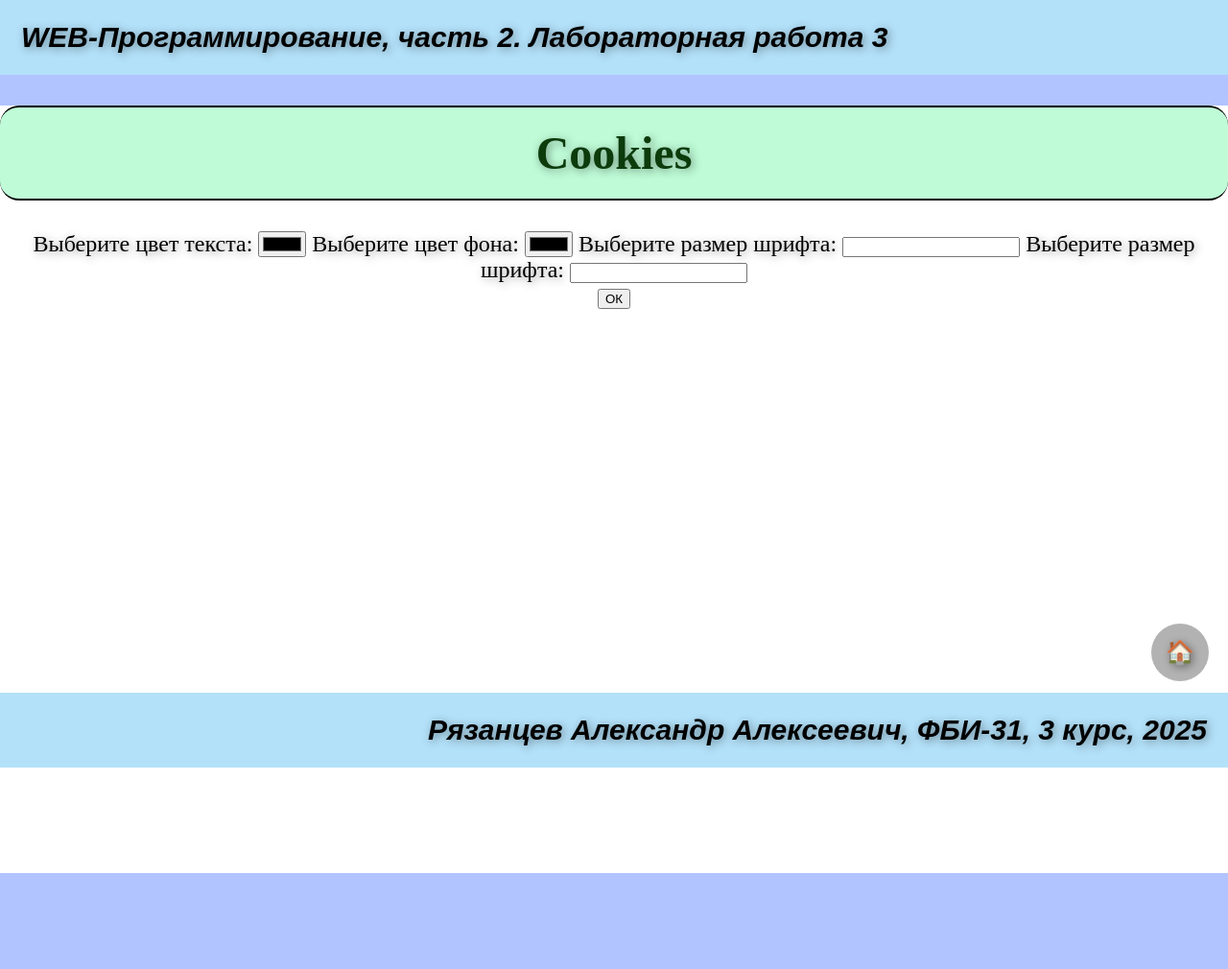
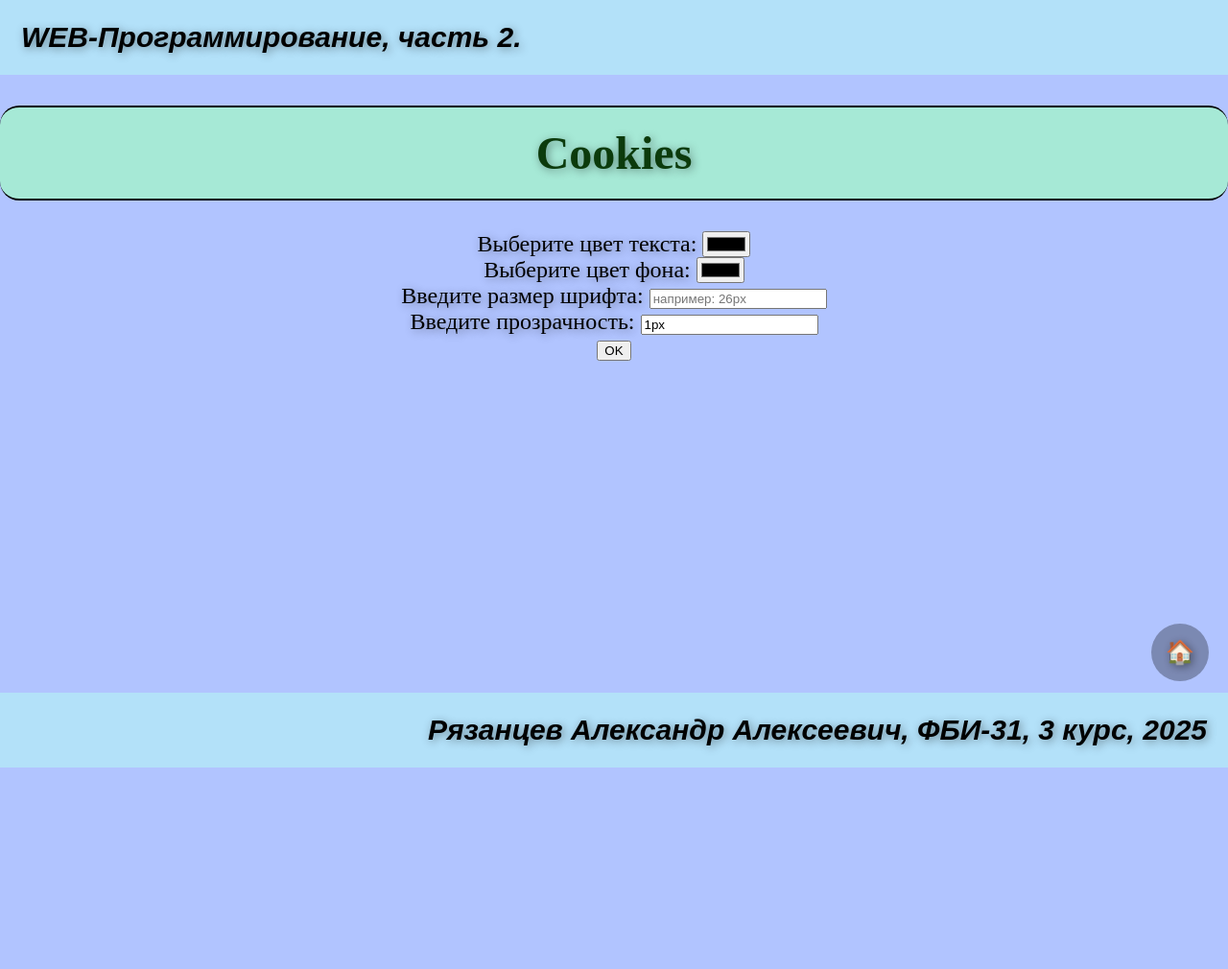
Before and after one commit to sheeshh21/web-back-labs, a Flask app: page /lab3/settings in a window 1280 px wide. Shown: the whole page at 96% size. After the commit the page ends 800 px from the top, so only its background shows below. Run offline with Flask 3, Linux system fonts and the light colour scheme.

Commit message:
правки

```diff
--- a/lab3.py
+++ b/lab3.py
@@ -78,24 +78,24 @@ def end():
 @lab3.route('/lab3/settings')
 def settings():
     color = request.args.get('color')
-    backgroundColor = request.args.get('backgroundColor')
-    fontSize = request.args.get('fontSize')
-    textshadow = request.args.get('textshadow')
+    bg_color = request.args.get('bg_color')
+    font_size = request.args.get('font_size')
+    opacity = request.args.get('opacity')
 
-    if color or backgroundColor or fontSize or textshadow:
+    if color or bg_color or font_size or opacity:
         resp = make_response(redirect('/lab3/settings'))
         if color:
             resp.set_cookie('color', color)
-        if backgroundColor:
-            resp.set_cookie('backgroundColor', backgroundColor)
-        if fontSize:
-            resp.set_cookie('fontSize', fontSize)
-        if textshadow:
-            resp.set_cookie('textshadow', textshadow)
+        if bg_color:
+            resp.set_cookie('bg_color', bg_color)
+        if font_size:
+            resp.set_cookie('font_size', font_size)
+        if opacity:
+            resp.set_cookie('opacity', opacity)
         return resp
 
     color = request.cookies.get('color')
-    backgroundColor = request.cookies.get('backgroundColor')
-    fontSize = request.cookies.get('fontSize')
-    textshadow = request.cookies.get('textshadow')
-    return render_template('lab3/settings.html', color=color, backgroundColor=backgroundColor, fontSize=fontSize, textshadow=textshadow)
+    bg_color = request.cookies.get('bg_color')
+    font_size = request.cookies.get('font_size')
+    opacity = request.cookies.get('opacity')
+    return render_template('lab3/settings.html', color=color, bg_color=bg_color, font_size=font_size, opacity=opacity)
--- a/templates/base.html
+++ b/templates/base.html
@@ -13,6 +13,15 @@
         body{
             {% if request.cookies.get('color') %}
             color: {{ request.cookies.get('color') }};
+            {% endif %}
+            {% if request.cookies.get('bg_color') %}
+            background-color: {{ request.cookies.get('bg_color') }};
+            {% endif %}
+            {% if request.cookies.get('font_size') %}
+            font-size: {{ request.cookies.get('font_size') }};
+            {% endif %}
+            {% if request.cookies.get('opacity') %}
+            opacity: {{ request.cookies.get('opacity') }};
             {% endif %}
         }
     </style>
--- a/templates/lab3/settings.html
+++ b/templates/lab3/settings.html
@@ -1,35 +1,32 @@
 {% extends "base.html" %}
 
-{# Номер лабораторной работы: #}
-{% block number_lab %}Лабораторная работа 3{% endblock %}
+{% block lab %}Лабораторная работа 3{% endblock %}
 
-{# Основной контент: #}
 {% block main %}
-<style>
-    .lab3-content {
-        background-color: {{ backgroundColor or 'white' }};
-        min-height: 100vh;
-        font-size: {{ fontSize }}px
-    }
-</style>
-    <div class="lab3-content">
     <h1>Cookies</h1>
-        <form>
+    <form method="get">
         <div>
             <label for="color">Выберите цвет текста:</label>
             <input type="color" id="color" name="color" value="{{ color or '' }}">
-                <label for="backgroundColor">Выберите цвет фона:</label>
-                <input type="color" id="backgroundColor" name="backgroundColor" value="{{ backgroundColor or '' }}">
-                <label for="fontSize">Выберите размер шрифта:</label>
-                <input type="number" id="fontSize" name="fontSize" value="{{ fontSize or '' }}">
-                <label for="textshadow">Выберите размер шрифта:</label>
-                <input type="number" id="textshadow" name="textshadow" value="{{ textshadow or '' }}">
         </div>
+
         <div>
-                <button type="submit">ОК</button>
+            <label for="bg_color">Выберите цвет фона:</label>
+            <input type="color" id="bg_color" name="bg_color" value="{{ bg_color or '' }}">
+        </div>
+
+        <div>
+            <label for="font_size">Введите размер шрифта:</label>
+            <input type="text" id="font_size" name="font_size" value="{{ font_size or '' }}" placeholder="например: 26px">
+        </div>
+
+        <div>
+            <label for="opacity">Введите прозрачность:</label>
+            <input type="text" id="opacity" name="opacity" value="{{ opacity or '1px' }}" placeholder="например: 0.5">
+        </div>
+
+        <div>
+            <button type="submit">OK</button>
         </div>
     </form>
-        </div>
-    </div>
-    </div>
 {% endblock %}
```
Lines whose indentation alone changed are shown as unchanged.
